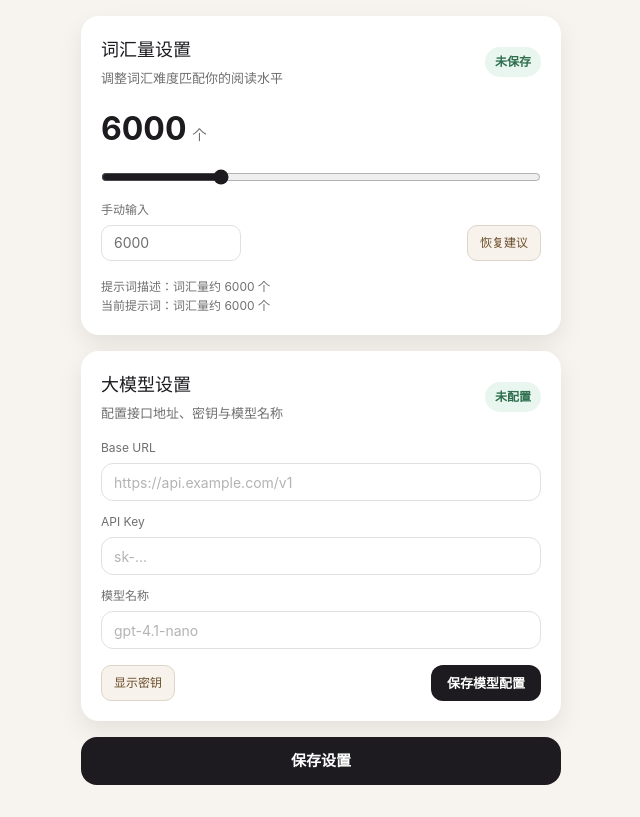
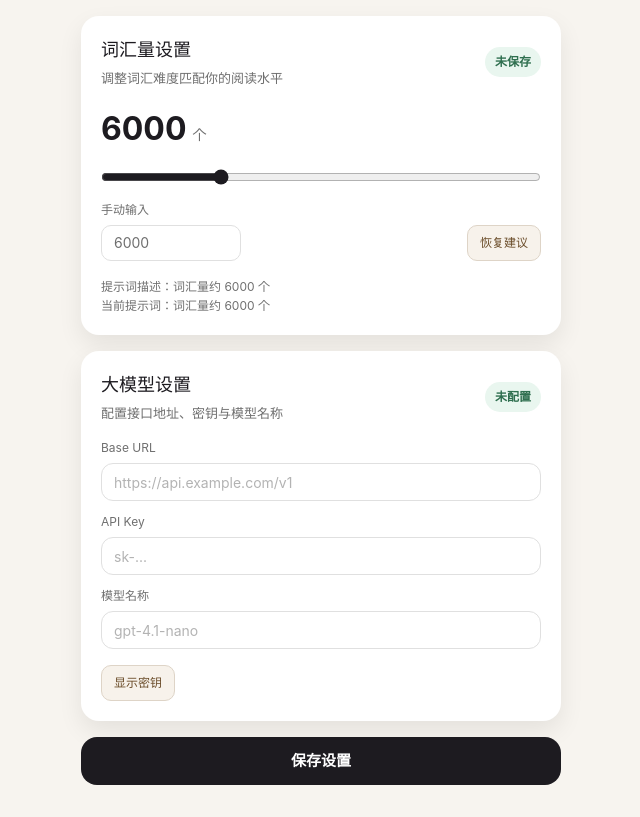
Before and after one commit to lulu2jinchi/firstEnglishBook, a Nuxt app: page /user in a window 1280 px wide. Shown: the whole page, without its empty margins (319-959 px from the left). Built offline with nearby package versions, Linux system fonts and the light colour scheme.

Commit message:
feat: consolidate save actions into a single saveAll function

```diff
--- a/app/pages/user.vue
+++ b/app/pages/user.vue
@@ -97,20 +97,12 @@
         <button class="ghost-btn" type="button" @click="toggleApiKey">
           {{ showApiKey ? '隐藏密钥' : '显示密钥' }}
         </button>
-        <button
-          class="save-btn save-btn--inline"
-          type="button"
-          :disabled="isModelSaving"
-          @click="saveModelConfig"
-        >
-          {{ isModelSaving ? '保存中...' : '保存模型配置' }}
-        </button>
       </div>
       <p v-if="modelStatus" class="save-status">{{ modelStatus }}</p>
     </section>
 
-    <button class="save-btn" type="button" :disabled="isSaving" @click="saveLevel">
-      {{ isSaving ? '保存中...' : '保存设置' }}
+    <button class="save-btn" type="button" :disabled="isAnySaving" @click="saveAll">
+      {{ isAnySaving ? '保存中...' : '保存设置' }}
     </button>
     <p v-if="saveStatus" class="save-status">{{ saveStatus }}</p>
   </div>
@@ -151,6 +143,7 @@ const apiKeyInputType = computed(() => (showApiKey.value ? 'text' : 'password'))
 const hasModelConfig = computed(
   () => Boolean(modelBaseUrl.value && modelApiKey.value && modelName.value)
 )
+const isAnySaving = computed(() => isSaving.value || isModelSaving.value)
 
 const clampVocabularySize = (value: number) => {
   if (!Number.isFinite(value)) return fallbackVocabularySize
@@ -278,6 +271,11 @@ const saveModelConfig = async () => {
   } finally {
     isModelSaving.value = false
   }
+}
+
+const saveAll = async () => {
+  await saveLevel()
+  await saveModelConfig()
 }
 
 const toggleApiKey = () => {
@@ -509,14 +507,6 @@ useHead({
   cursor: default;
 }
 
-.save-btn--inline {
-  width: auto;
-  height: 36px;
-  border-radius: 12px;
-  padding: 0 16px;
-  font-size: 13px;
-}
-
 .save-status {
   margin: 0;
   font-size: 12px;
```
